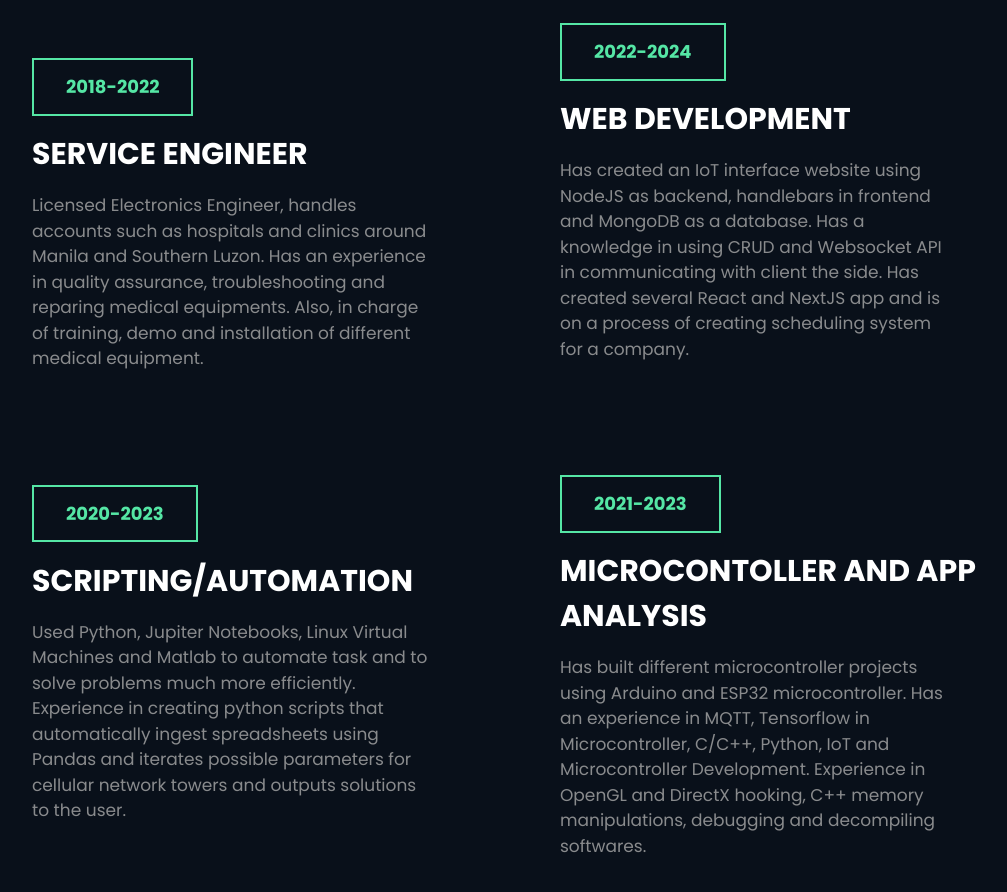
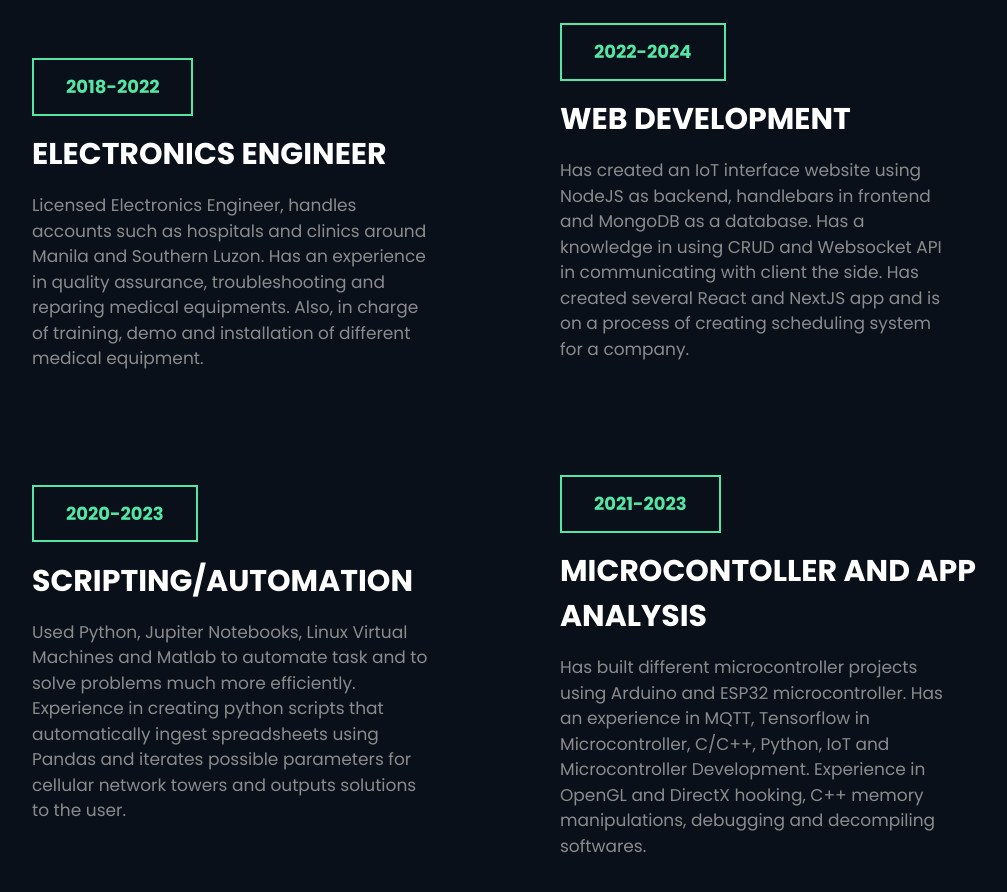
Before and after one commit to Photons3/lumine-portfolio, a Next.js app: page / in a window 1280 px wide. Shown: the part 2740-3632 px from the top of the page, without its empty margins (96-1103 px from the left). Built offline with nearby package versions, Linux system fonts and the light colour scheme.

Commit message:
minor edits

```diff
--- a/src/components/Skills.tsx
+++ b/src/components/Skills.tsx
@@ -10,7 +10,7 @@ const Skills = () => {
       </h1>
       <div className="w-[80%] mx-auto pt-[4rem] md:pt-[8rem] grid grid-cols-1 md:grid-cols-2 gap-[2rem] items-center">
         <div>
-          <SkillsItem title="Service Engineer" year="2018-2022">
+          <SkillsItem title="Electronics Engineer" year="2018-2022">
             Licensed Electronics Engineer, handles accounts such as hospitals
             and clinics around Manila and Southern Luzon. Has an experience in
             quality assurance, troubleshooting and reparing medical equipments.
```
